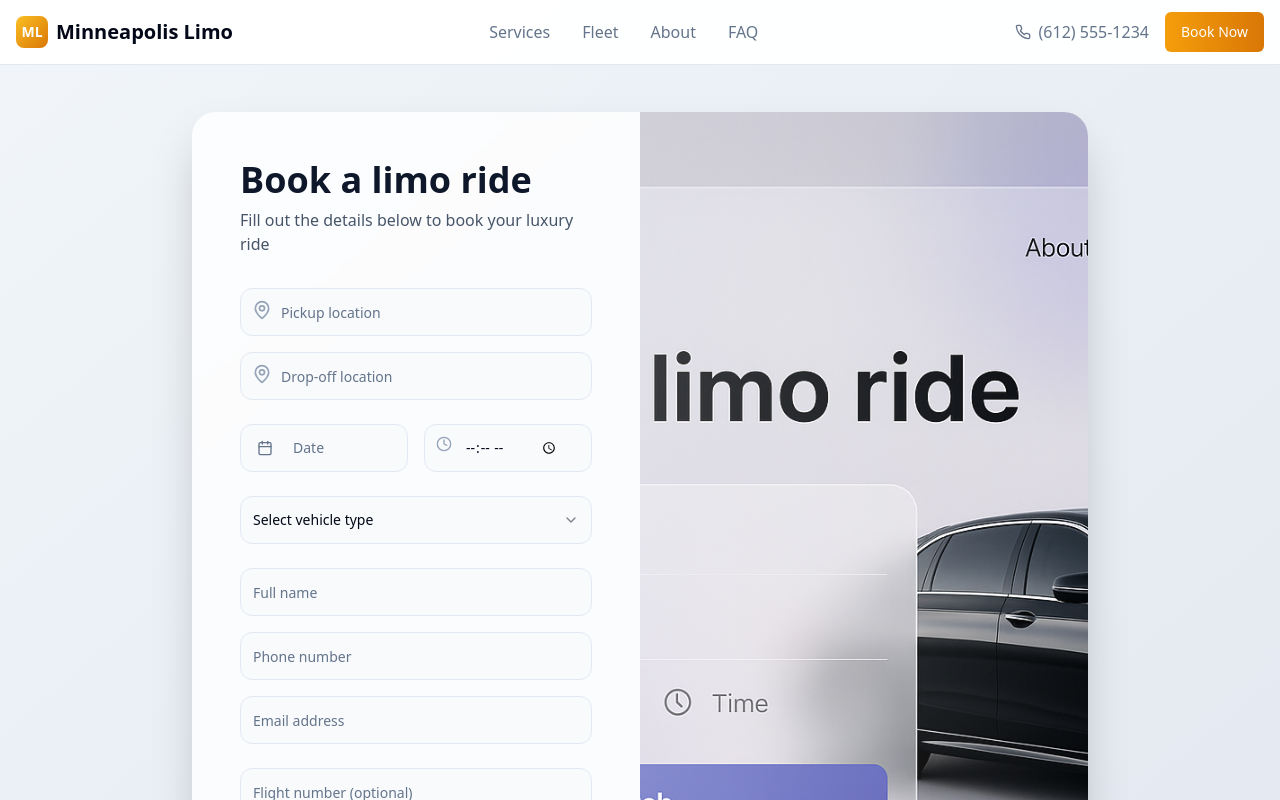
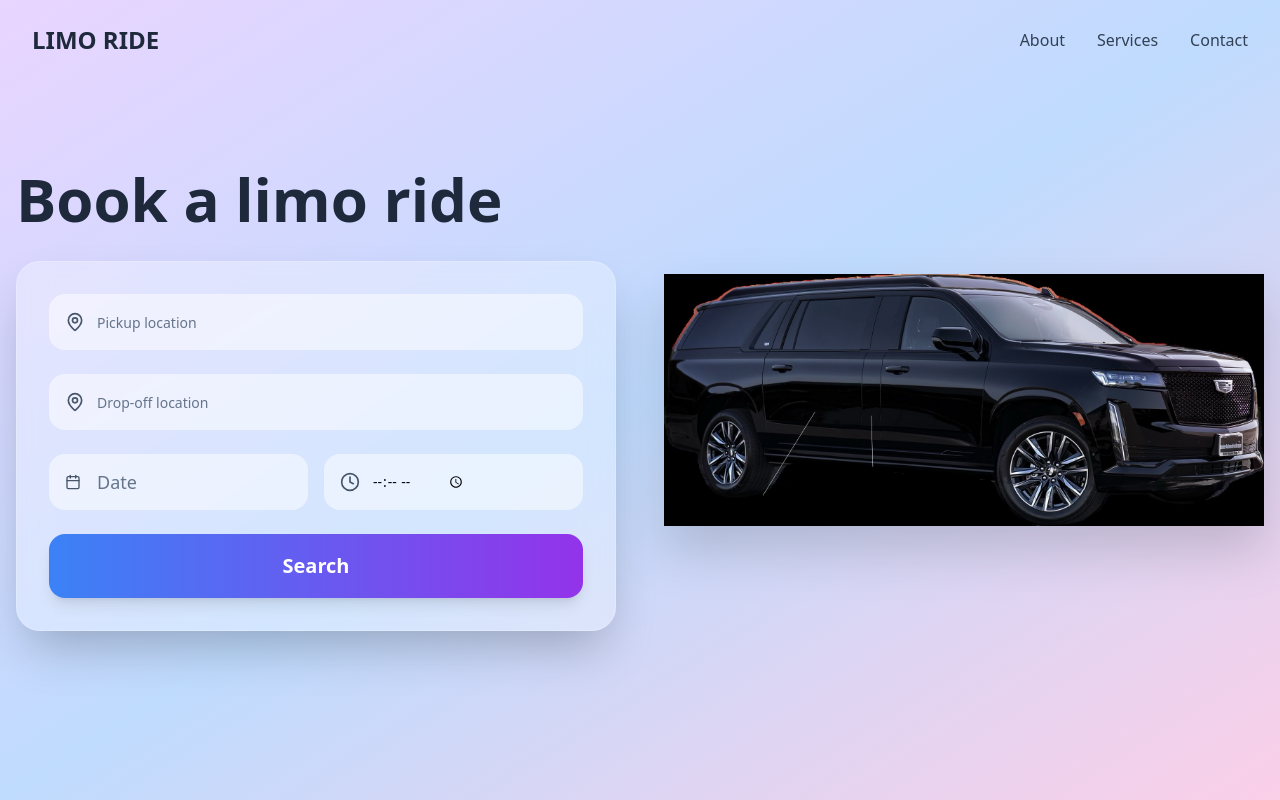
Before and after one commit to abduljabar5/airport-limo-booking-pro, a React (Vite) app: page /booking in a window 1280 px wide. Shown: the top 800 px of the page. Built offline with nearby package versions, Linux system fonts and the light colour scheme.

Commit message:
Refactor: Implement booking page design
- Updated the booking page to match the requested design.
- Implemented a frosted glass booking form with the specified fields and icons.
- Added a gradient background and car image.
- Updated the header with a minimal navigation bar.

```diff
--- a/src/pages/Booking.tsx
+++ b/src/pages/Booking.tsx
@@ -2,292 +2,137 @@
 import { useState } from "react";
 import { Button } from "@/components/ui/button";
 import { Input } from "@/components/ui/input";
-import { Label } from "@/components/ui/label";
-import { Select, SelectContent, SelectItem, SelectTrigger, SelectValue } from "@/components/ui/select";
-import { Textarea } from "@/components/ui/textarea";
 import { Calendar } from "@/components/ui/calendar";
 import { Popover, PopoverContent, PopoverTrigger } from "@/components/ui/popover";
 import { CalendarIcon, MapPin, Clock } from "lucide-react";
 import { format } from "date-fns";
 import { cn } from "@/lib/utils";
-import Header from "@/components/Header";
-import Footer from "@/components/Footer";
 
 const Booking = () => {
   const [pickupLocation, setPickupLocation] = useState("");
   const [dropoffLocation, setDropoffLocation] = useState("");
   const [date, setDate] = useState<Date>();
   const [time, setTime] = useState("");
-  const [name, setName] = useState("");
-  const [phone, setPhone] = useState("");
-  const [email, setEmail] = useState("");
-  const [vehicleType, setVehicleType] = useState("");
-  const [flightNumber, setFlightNumber] = useState("");
-  const [specialInstructions, setSpecialInstructions] = useState("");
-  const [estimate, setEstimate] = useState<number | null>(null);
-  const [isSubmitting, setIsSubmitting] = useState(false);
-  const [isSubmitted, setIsSubmitted] = useState(false);
 
-  const calculateEstimate = () => {
-    if (!pickupLocation || !dropoffLocation || !vehicleType) return;
-
-    let basePrice = 45;
-
-    const multipliers = {
-      sedan: 1.0,
-      suv: 1.3,
-      sprinter: 1.8,
-      limo: 2.2
+  const handleSearch = () => {
+    console.log("Search clicked", { pickupLocation, dropoffLocation, date, time });
   };
 
-    const isAirportRoute =
-      pickupLocation.toLowerCase().includes('msp') ||
-      pickupLocation.toLowerCase().includes('airport') ||
-      dropoffLocation.toLowerCase().includes('msp') ||
-      dropoffLocation.toLowerCase().includes('airport');
-
-    if (isAirportRoute) {
-      basePrice = 65;
-    }
-
-    const multiplier = multipliers[vehicleType as keyof typeof multipliers] || 1.0;
-    const finalPrice = Math.round(basePrice * multiplier);
-
-    setEstimate(finalPrice);
-  };
-
-  const handleSubmit = async (e: React.FormEvent) => {
-    e.preventDefault();
-    setIsSubmitting(true);
-
-    // Simulate form submission
-    await new Promise(resolve => setTimeout(resolve, 2000));
-
-    setIsSubmitted(true);
-    setIsSubmitting(false);
-  };
-
-  if (isSubmitted) {
   return (
-      <div className="min-h-screen bg-background">
-        <Header />
-        <div className="pt-16 min-h-screen flex items-center justify-center bg-gradient-to-br from-slate-100 to-slate-200">
-          <div className="max-w-md mx-auto text-center p-8 bg-white rounded-2xl shadow-lg">
-            <div className="w-16 h-16 bg-green-500 rounded-full flex items-center justify-center mx-auto mb-4">
-              <span className="text-white text-2xl">✓</span>
-            </div>
-            <h2 className="text-2xl font-bold text-slate-900 mb-2">Booking Confirmed!</h2>
-            <p className="text-slate-600 mb-4">
-              Thank you for your booking. We'll contact you shortly to confirm your ride details.
-            </p>
-            <p className="text-sm text-slate-500 mb-6">
-              Reference: #{Math.random().toString(36).substr(2, 9).toUpperCase()}
-            </p>
-            <Button
-              onClick={() => window.location.href = '/'}
-              className="bg-gradient-to-r from-amber-500 to-amber-600 hover:from-amber-600 hover:to-amber-700"
-            >
-              Back to Home
-            </Button>
+    <div className="min-h-screen bg-gradient-to-br from-purple-200 via-blue-200 to-pink-200">
+      {/* Minimal Navigation */}
+      <nav className="absolute top-0 w-full z-50 px-8 py-6">
+        <div className="flex items-center justify-between">
+          <div className="text-2xl font-bold text-slate-800">LIMO RIDE</div>
+          <div className="hidden md:flex space-x-8">
+            <a href="#" className="text-slate-700 hover:text-slate-900 transition-colors">About</a>
+            <a href="#" className="text-slate-700 hover:text-slate-900 transition-colors">Services</a>
+            <a href="#" className="text-slate-700 hover:text-slate-900 transition-colors">Contact</a>
           </div>
         </div>
-        <Footer />
-      </div>
-    );
-  }
+      </nav>
 
-  return (
-    <div className="min-h-screen bg-background">
-      <Header />
-      <div className="pt-16 min-h-screen bg-gradient-to-br from-slate-100 to-slate-200">
-        <div className="container mx-auto px-4 py-12">
-          <div className="max-w-4xl mx-auto">
-            <div className="bg-white/80 backdrop-blur-sm rounded-3xl shadow-2xl overflow-hidden">
-              <div className="grid grid-cols-1 lg:grid-cols-2">
-                {/* Left side - Form */}
-                <div className="p-8 lg:p-12">
-                  <div className="mb-8">
-                    <h1 className="text-3xl lg:text-4xl font-bold text-slate-900 mb-2">
+      {/* Main Content */}
+      <div className="min-h-screen flex items-center justify-center px-4">
+        <div className="w-full max-w-7xl grid grid-cols-1 lg:grid-cols-2 gap-12 items-center">
+
+          {/* Left Side - Booking Form */}
+          <div className="order-2 lg:order-1">
+            <h1 className="text-5xl lg:text-6xl font-bold text-slate-800 mb-8 leading-tight">
               Book a limo ride
             </h1>
-                    <p className="text-slate-600">
-                      Fill out the details below to book your luxury ride
-                    </p>
-                  </div>
 
-                  <form onSubmit={handleSubmit} className="space-y-6">
-                    {/* Location Fields */}
-                    <div className="space-y-4">
+            {/* Frosted Glass Form Container */}
+            <div className="bg-white/30 backdrop-blur-lg rounded-3xl p-8 shadow-2xl border border-white/20">
+              <div className="space-y-6">
+
+                {/* Pickup Location */}
                 <div className="relative">
-                        <MapPin className="absolute left-3 top-3 h-5 w-5 text-slate-400" />
+                  <MapPin className="absolute left-4 top-1/2 transform -translate-y-1/2 h-5 w-5 text-slate-600" />
                   <Input
                     placeholder="Pickup location"
                     value={pickupLocation}
-                          onChange={(e) => {
-                            setPickupLocation(e.target.value);
-                            calculateEstimate();
-                          }}
-                          className="pl-10 h-12 bg-slate-50 border-slate-200 rounded-xl"
-                          required
+                    onChange={(e) => setPickupLocation(e.target.value)}
+                    className="pl-12 h-14 bg-white/50 border-0 rounded-2xl text-lg placeholder:text-slate-500 focus:bg-white/70 transition-all"
                   />
                 </div>
+
+                {/* Drop-off Location */}
                 <div className="relative">
-                        <MapPin className="absolute left-3 top-3 h-5 w-5 text-slate-400" />
+                  <MapPin className="absolute left-4 top-1/2 transform -translate-y-1/2 h-5 w-5 text-slate-600" />
                   <Input
                     placeholder="Drop-off location"
                     value={dropoffLocation}
-                          onChange={(e) => {
-                            setDropoffLocation(e.target.value);
-                            calculateEstimate();
-                          }}
-                          className="pl-10 h-12 bg-slate-50 border-slate-200 rounded-xl"
-                          required
+                    onChange={(e) => setDropoffLocation(e.target.value)}
+                    className="pl-12 h-14 bg-white/50 border-0 rounded-2xl text-lg placeholder:text-slate-500 focus:bg-white/70 transition-all"
                   />
                 </div>
-                    </div>
 
-                    {/* Date and Time */}
+                {/* Date and Time Row */}
                 <div className="grid grid-cols-2 gap-4">
-                      <div>
+
+                  {/* Date Picker */}
+                  <div className="relative">
                     <Popover>
                       <PopoverTrigger asChild>
                         <Button
                           variant="outline"
                           className={cn(
-                                "w-full h-12 justify-start text-left font-normal bg-slate-50 border-slate-200 rounded-xl",
-                                !date && "text-muted-foreground"
+                            "w-full h-14 justify-start text-left font-normal bg-white/50 border-0 rounded-2xl pl-12 text-lg hover:bg-white/70 transition-all",
+                            !date && "text-slate-500"
                           )}
                         >
-                              <CalendarIcon className="mr-3 h-4 w-4" />
-                              {date ? format(date, "PPP") : <span>Date</span>}
+                          <CalendarIcon className="absolute left-4 h-5 w-5 text-slate-600" />
+                          {date ? format(date, "MMM dd, yyyy") : <span>Date</span>}
                         </Button>
                       </PopoverTrigger>
-                          <PopoverContent className="w-auto p-0" align="start">
+                      <PopoverContent className="w-auto p-0 bg-white/90 backdrop-blur-lg border-0 rounded-2xl shadow-2xl" align="start">
                         <Calendar
                           mode="single"
                           selected={date}
                           onSelect={setDate}
                           initialFocus
-                              className="pointer-events-auto"
                         />
                       </PopoverContent>
                     </Popover>
                   </div>
+
+                  {/* Time Input */}
                   <div className="relative">
-                        <Clock className="absolute left-3 top-3 h-4 w-4 text-slate-400" />
+                    <Clock className="absolute left-4 top-1/2 transform -translate-y-1/2 h-5 w-5 text-slate-600" />
                     <Input
                       type="time"
                       value={time}
                       onChange={(e) => setTime(e.target.value)}
-                          className="pl-10 h-12 bg-slate-50 border-slate-200 rounded-xl"
-                          required
+                      className="pl-12 h-14 bg-white/50 border-0 rounded-2xl text-lg focus:bg-white/70 transition-all"
                     />
                   </div>
                 </div>
 
-                    {/* Vehicle Selection */}
-                    <div>
-                      <Select value={vehicleType} onValueChange={(value) => {
-                        setVehicleType(value);
-                        calculateEstimate();
-                      }}>
-                        <SelectTrigger className="h-12 bg-slate-50 border-slate-200 rounded-xl">
-                          <SelectValue placeholder="Select vehicle type" />
-                        </SelectTrigger>
-                        <SelectContent>
-                          <SelectItem value="sedan">Sedan (1-3 passengers)</SelectItem>
-                          <SelectItem value="suv">SUV (1-6 passengers)</SelectItem>
-                          <SelectItem value="sprinter">Sprinter Van (1-14 passengers)</SelectItem>
-                          <SelectItem value="limo">Stretch Limo (1-8 passengers)</SelectItem>
-                        </SelectContent>
-                      </Select>
+                {/* Search Button */}
+                <Button
+                  onClick={handleSearch}
+                  className="w-full h-16 bg-gradient-to-r from-blue-500 to-purple-600 hover:from-blue-600 hover:to-purple-700 text-white text-xl font-semibold rounded-2xl shadow-lg hover:shadow-xl transition-all duration-300 border-0"
+                >
+                  Search
+                </Button>
+              </div>
+            </div>
           </div>
 
-                    {/* Contact Information */}
-                    <div className="space-y-4">
-                      <Input
-                        placeholder="Full name"
-                        value={name}
-                        onChange={(e) => setName(e.target.value)}
-                        className="h-12 bg-slate-50 border-slate-200 rounded-xl"
-                        required
+          {/* Right Side - Car Image */}
+          <div className="order-1 lg:order-2 flex justify-center lg:justify-end">
+            <div className="relative">
+              <img
+                src="/lovable-uploads/e4a05aab-e6a9-4e4f-8c18-0d17496ae374.png"
+                alt="Luxury black limousine"
+                className="w-full max-w-2xl h-auto object-contain drop-shadow-2xl"
               />
-                      <Input
-                        type="tel"
-                        placeholder="Phone number"
-                        value={phone}
-                        onChange={(e) => setPhone(e.target.value)}
-                        className="h-12 bg-slate-50 border-slate-200 rounded-xl"
-                        required
-                      />
-                      <Input
-                        type="email"
-                        placeholder="Email address"
-                        value={email}
-                        onChange={(e) => setEmail(e.target.value)}
-                        className="h-12 bg-slate-50 border-slate-200 rounded-xl"
-                        required
-                      />
-                    </div>
-
-                    {/* Optional Fields */}
-                    <div className="space-y-4">
-                      <Input
-                        placeholder="Flight number (optional)"
-                        value={flightNumber}
-                        onChange={(e) => setFlightNumber(e.target.value)}
-                        className="h-12 bg-slate-50 border-slate-200 rounded-xl"
-                      />
-                      <Textarea
-                        placeholder="Special instructions (optional)"
-                        value={specialInstructions}
-                        onChange={(e) => setSpecialInstructions(e.target.value)}
-                        className="bg-slate-50 border-slate-200 rounded-xl"
-                        rows={3}
-                      />
-                    </div>
-
-                    {/* Price Estimate */}
-                    {estimate && (
-                      <div className="bg-slate-900 text-white p-4 rounded-xl">
-                        <div className="text-center">
-                          <div className="text-xl font-bold text-amber-400">
-                            Estimated Fare: ${estimate}
-                          </div>
-                          <p className="text-sm text-slate-300 mt-1">
-                            *Final price may vary based on actual route and wait time
-                          </p>
-                        </div>
-                      </div>
-                    )}
-
-                    {/* Submit Button */}
-                    <Button
-                      type="submit"
-                      disabled={isSubmitting || !pickupLocation || !dropoffLocation || !date || !time || !vehicleType || !name || !phone || !email}
-                      className="w-full h-12 bg-gradient-to-r from-purple-500 to-purple-600 hover:from-purple-600 hover:to-purple-700 text-white rounded-xl font-semibold"
-                    >
-                      {isSubmitting ? "Processing..." : "Book Ride"}
-                    </Button>
-                  </form>
-                </div>
-
-                {/* Right side - Image */}
-                <div className="hidden lg:block relative">
-                  <img
-                    src="/lovable-uploads/8a9981fc-afe7-4aa1-9ded-02715980b188.png"
-                    alt="Luxury sedan"
-                    className="w-full h-full object-cover"
-                  />
-                  <div className="absolute inset-0 bg-gradient-to-l from-transparent to-white/20"></div>
             </div>
           </div>
         </div>
       </div>
     </div>
-      </div>
-      <Footer />
-    </div>
   );
 };
 
```
Also changed, not shown: public/lovable-uploads/e4a05aab-e6a9-4e4f-8c18-0d17496ae374.png (added). Lines whose indentation alone changed are shown as unchanged.
